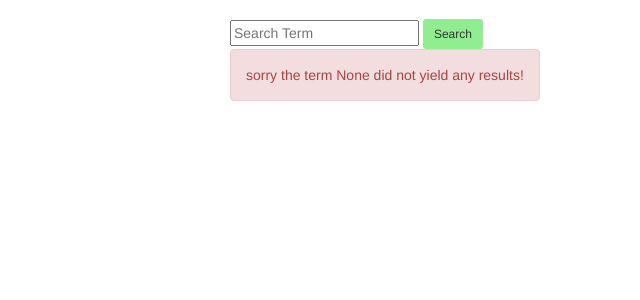
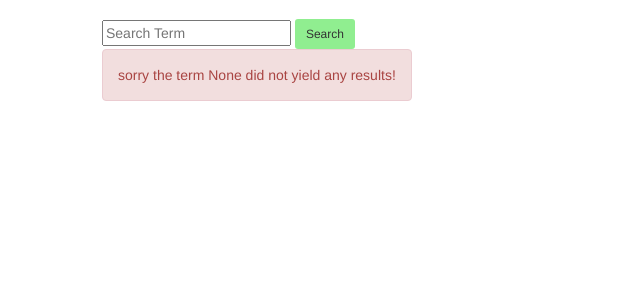
Before and after one commit to Bharani119/image-application-, a Flask app: page / in a window 1280 px wide. Shown: the part 51-351 px from the top of the page, without its empty margins (282-922 px from the left). Run offline with Flask 2, Linux system fonts and the light colour scheme; data that the repository does not hold is empty; some libraries are stand-ins or nearby versions.

Commit message:
3.3.1 commit

```diff
--- a/templates/index.html
+++ b/templates/index.html
@@ -58,7 +58,7 @@
     /*align-content: center;
     text-align:center;
      justify-content: center;*/
-    left: 40%;
+    left: 30%;
     padding-top: 30;
     position: absolute;
 
```
